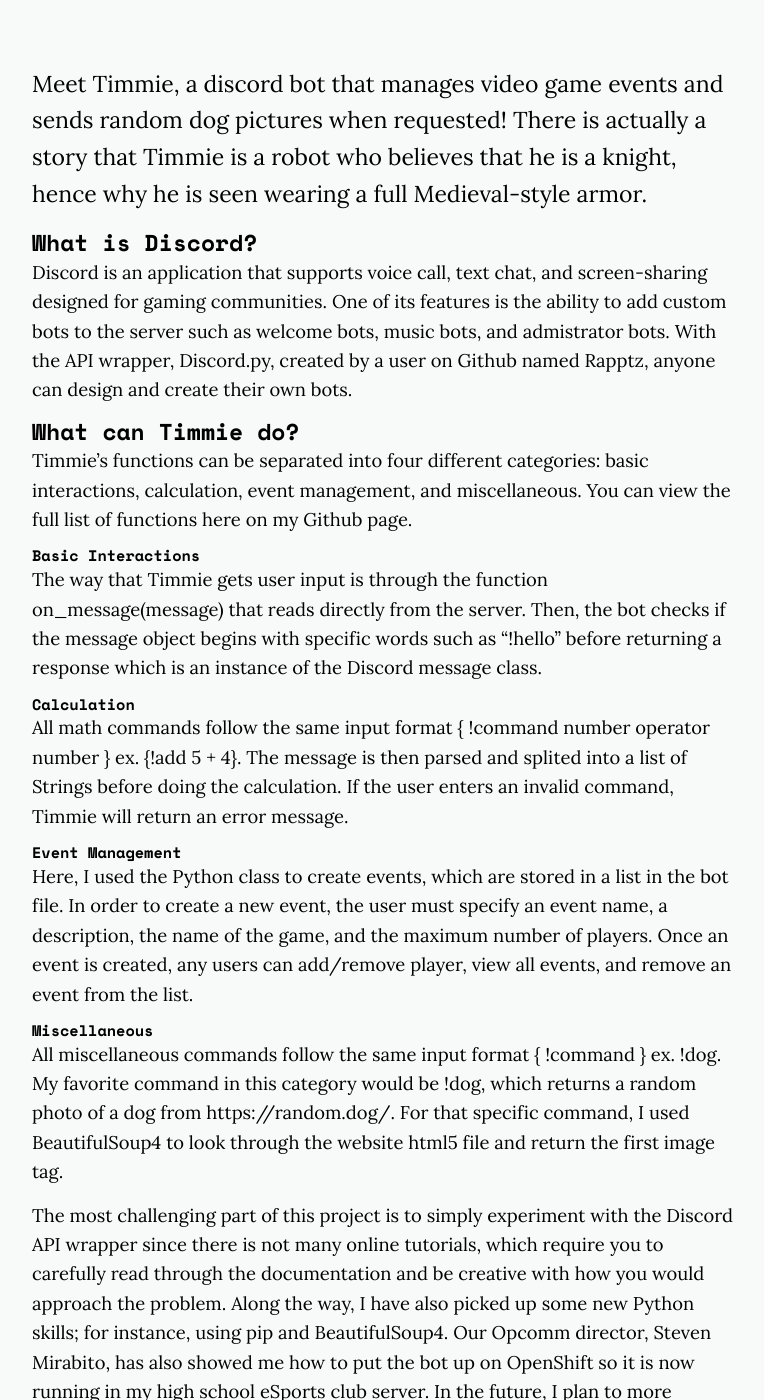
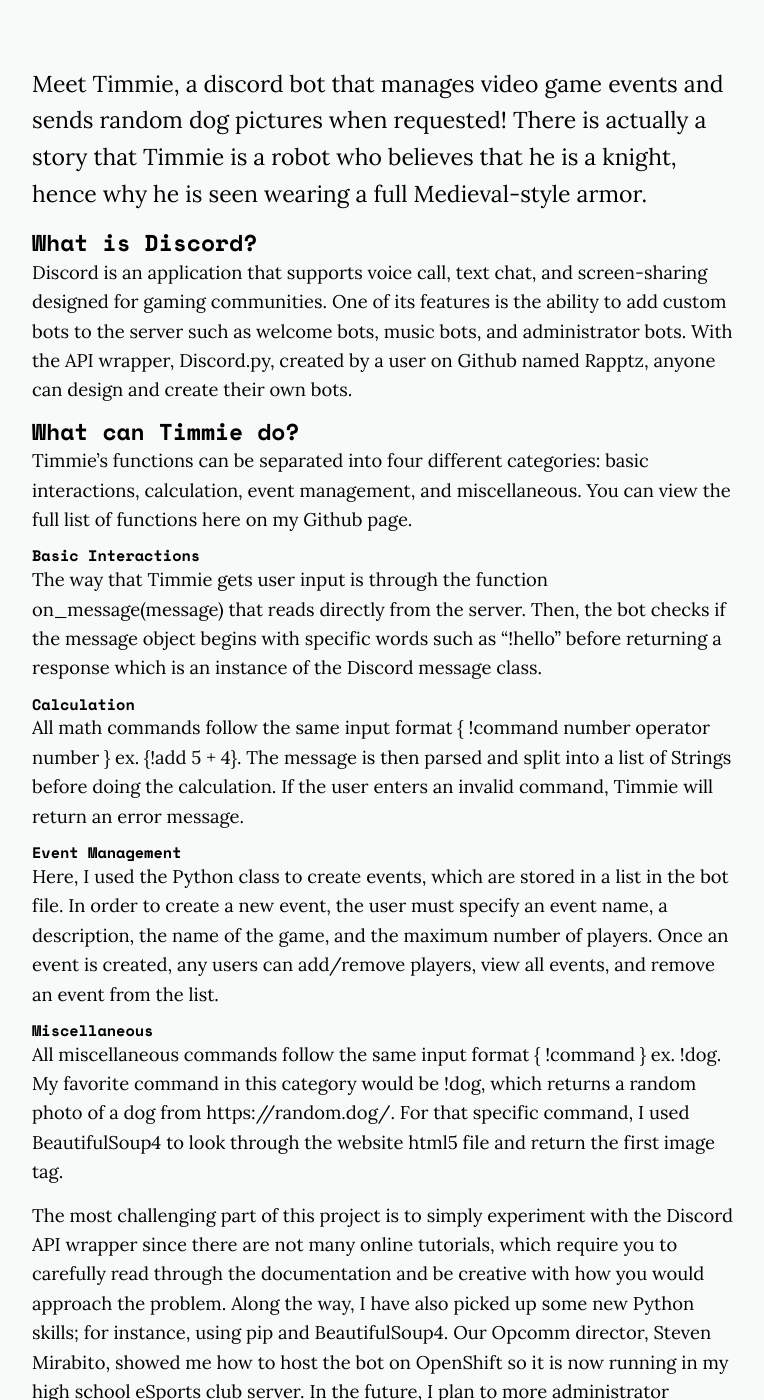
Before and after one commit to ComputerScienceHouse/blog, a Jekyll site: the page built from _posts/2018-03-29-timmie.md, in a window 1280 px wide and 1400 px high, scrolled down 652 px. Shown: the whole window, without its empty margins (256-1020 px from the left). Built offline with Jekyll 4.4.1, drawn with Linux system fonts in a browser that asks for light colours; nearby versions of some CDN libraries; some of the changed text lies outside the part shown.

Commit message:
Update 2018-03-29-timmie.md

```diff
--- a/_posts/2018-03-29-timmie.md
+++ b/_posts/2018-03-29-timmie.md
@@ -15,11 +15,10 @@ author-social:
   github: https://github.com/jxs2143
   linkedin: https://www.linkedin.com/in/joy-sangsrichan-390518150/
 ---
-
 Meet Timmie, a discord bot that manages video game events and sends random dog pictures when requested! There is actually a story that Timmie is a robot who believes that he is a knight, hence why he is seen wearing a full Medieval-style armor.
 
 #### What is Discord?
-Discord is an application that supports voice call, text chat, and screen-sharing designed for gaming communities. One of its features is the ability to add custom bots to the server such as welcome bots, music bots, and admistrator bots. With the API wrapper, Discord.py, created by a user on Github named Rapptz, anyone can design and create their own bots.
+Discord is an application that supports voice call, text chat, and screen-sharing designed for gaming communities. One of its features is the ability to add custom bots to the server such as welcome bots, music bots, and administrator bots. With the API wrapper, Discord.py, created by a user on Github named Rapptz, anyone can design and create their own bots.
 
 #### What can Timmie do?
 Timmie's functions can be separated into four different categories: basic interactions, calculation, event management, and miscellaneous. You can view the full list of functions here on my Github page.
@@ -28,12 +27,12 @@ Timmie's functions can be separated into four different categories: basic intera
 The way that Timmie gets user input is through the function on_message(message) that reads directly from the server. Then, the bot checks if the message object begins with specific words such as "!hello" before returning a response which is an instance of the Discord message class.
 
 ##### Calculation
-All math commands follow the same input format { !command number operator number } ex. {!add 5 + 4}. The message is then parsed and splited into a list of Strings before doing the calculation. If the user enters an invalid command, Timmie will return an error message.
+All math commands follow the same input format { !command number operator number } ex. {!add 5 + 4}. The message is then parsed and split into a list of Strings before doing the calculation. If the user enters an invalid command, Timmie will return an error message.
 
 ##### Event Management
-Here, I used the Python class to create events, which are stored in a list in the bot file. In order to create a new event, the user must specify an event name, a description, the name of the game, and the maximum number of players. Once an event is created, any users can add/remove player, view all events, and remove an event from the list.
+Here, I used the Python class to create events, which are stored in a list in the bot file. In order to create a new event, the user must specify an event name, a description, the name of the game, and the maximum number of players. Once an event is created, any users can add/remove players, view all events, and remove an event from the list.
 
 ##### Miscellaneous
 All miscellaneous commands follow the same input format { !command } ex. !dog. My favorite command in this category would be !dog, which returns a random photo of a dog from https://random.dog/. For that specific command, I used BeautifulSoup4 to look through the website html5 file and return the first image tag.
 
-The most challenging part of this project is to simply experiment with the Discord API wrapper since there is not many online tutorials, which require you to carefully read through the documentation and be creative with how you would approach the problem. Along the way, I have also picked up some new Python skills; for instance, using pip and BeautifulSoup4. Our Opcomm director, Steven Mirabito, has also showed me how to put the bot up on OpenShift so it is now running in my high school eSports club server. In the future, I plan to more adminstrator functions and a scoreboard to keep track of all the matches.
+The most challenging part of this project is to simply experiment with the Discord API wrapper since there are not many online tutorials, which require you to carefully read through the documentation and be creative with how you would approach the problem. Along the way, I have also picked up some new Python skills; for instance, using pip and BeautifulSoup4. Our Opcomm director, Steven Mirabito, showed me how to host the bot on OpenShift so it is now running in my high school eSports club server. In the future, I plan to more administrator functions and a scoreboard to keep track of all the matches.
```
